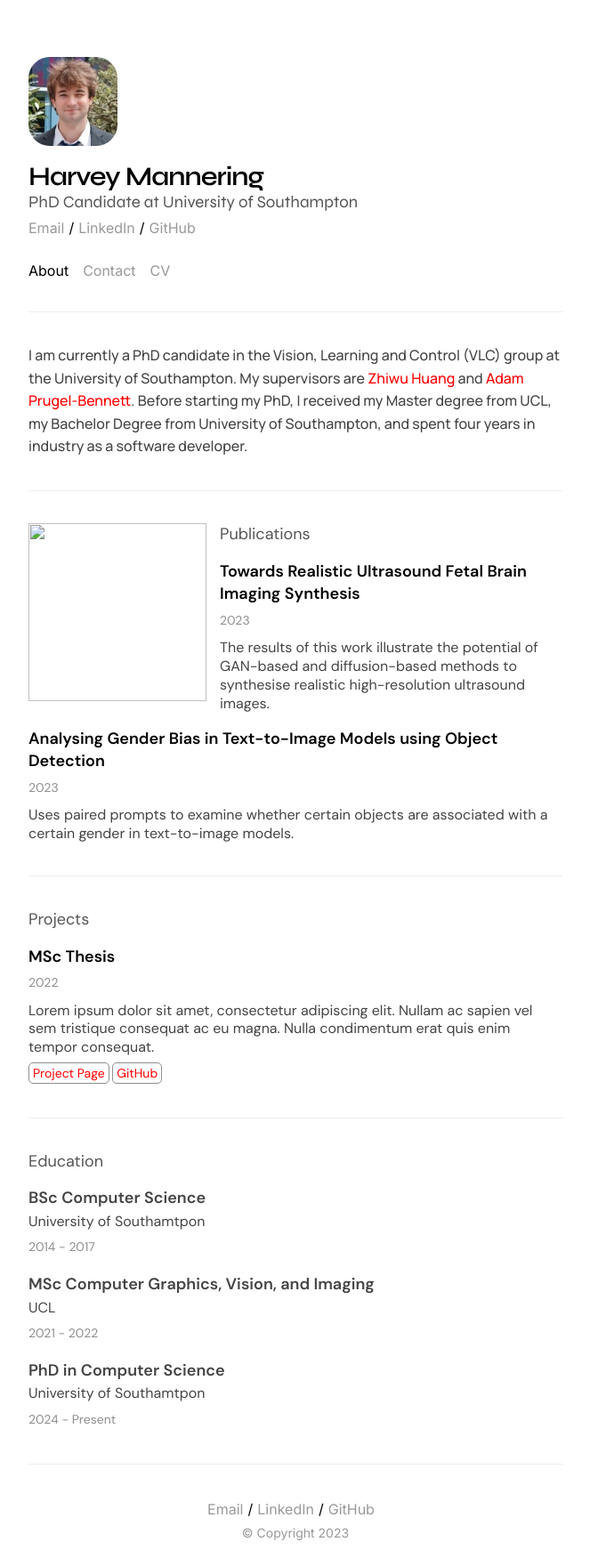
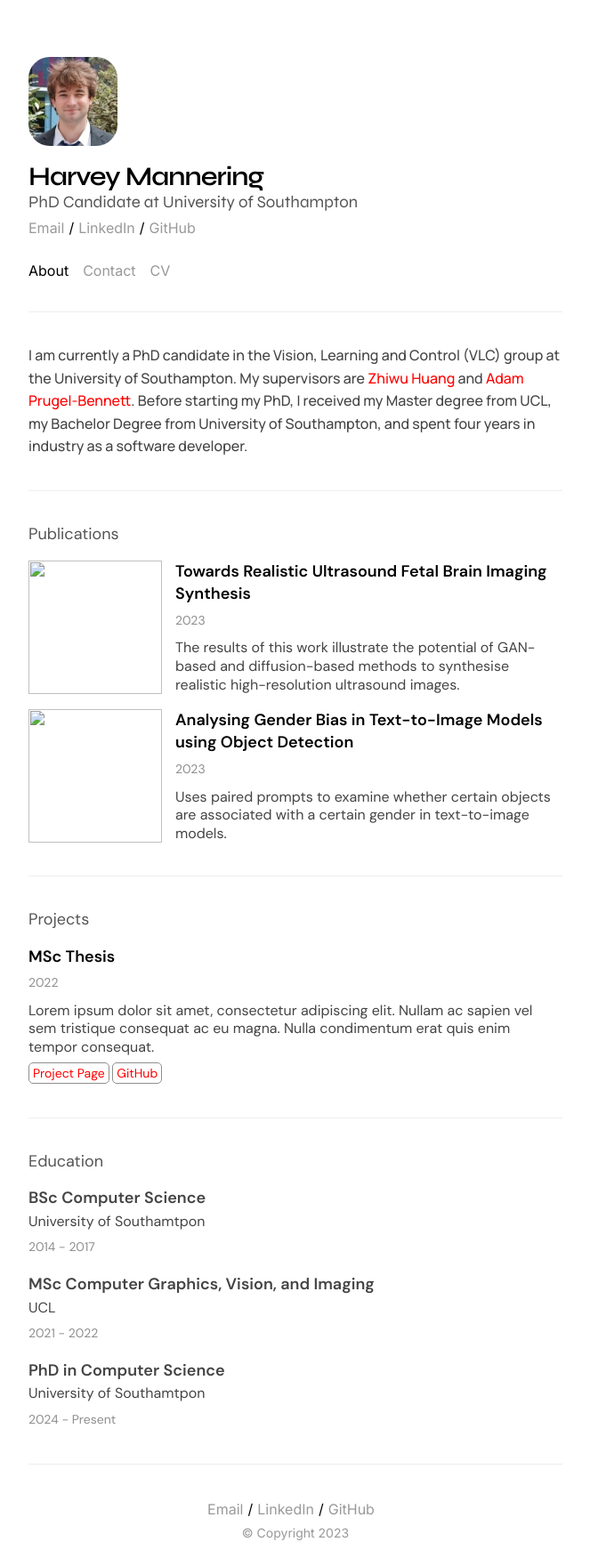
Before and after one commit to harveymannering/harveymannering.github.io, a Jekyll site: the page built from _pages/index.md, in a window 1280 px wide. Shown: the whole page at 89% size, without its empty margins (308-971 px from the left). Built offline with Jekyll 4.4.1, drawn with Linux system fonts in a browser that asks for light colours.

Commit message:
Moving pictures

```diff
--- a/_layouts/about.html
+++ b/_layouts/about.html
@@ -25,10 +25,10 @@ layout: default
 <div class="ap-line"></div>
 <!-- PUBLICATIONS -->
 <div class="ap-block">
-    <img src="{{project.pub-image}}" alt="" width="200" height="200" id="hp"/>
     <p class="ap-subtitle">{{site.collection_option['publications']['label']}}</p>
     {% for publication in site.publications reversed %}
     <div class="ap-publication">
+        <img src="{{project.pub-image}}" alt="" width="150" height="150" id="hp"/>
         <a class="ap-publication-title" href="{{publication.pub-url}}">{{publication.title}}</a>
         <p class="ap-publication-year">{{publication.year}}</p>
         <p class="ap-publication-excerpt">{{publication.excerpt}}</p>
```
